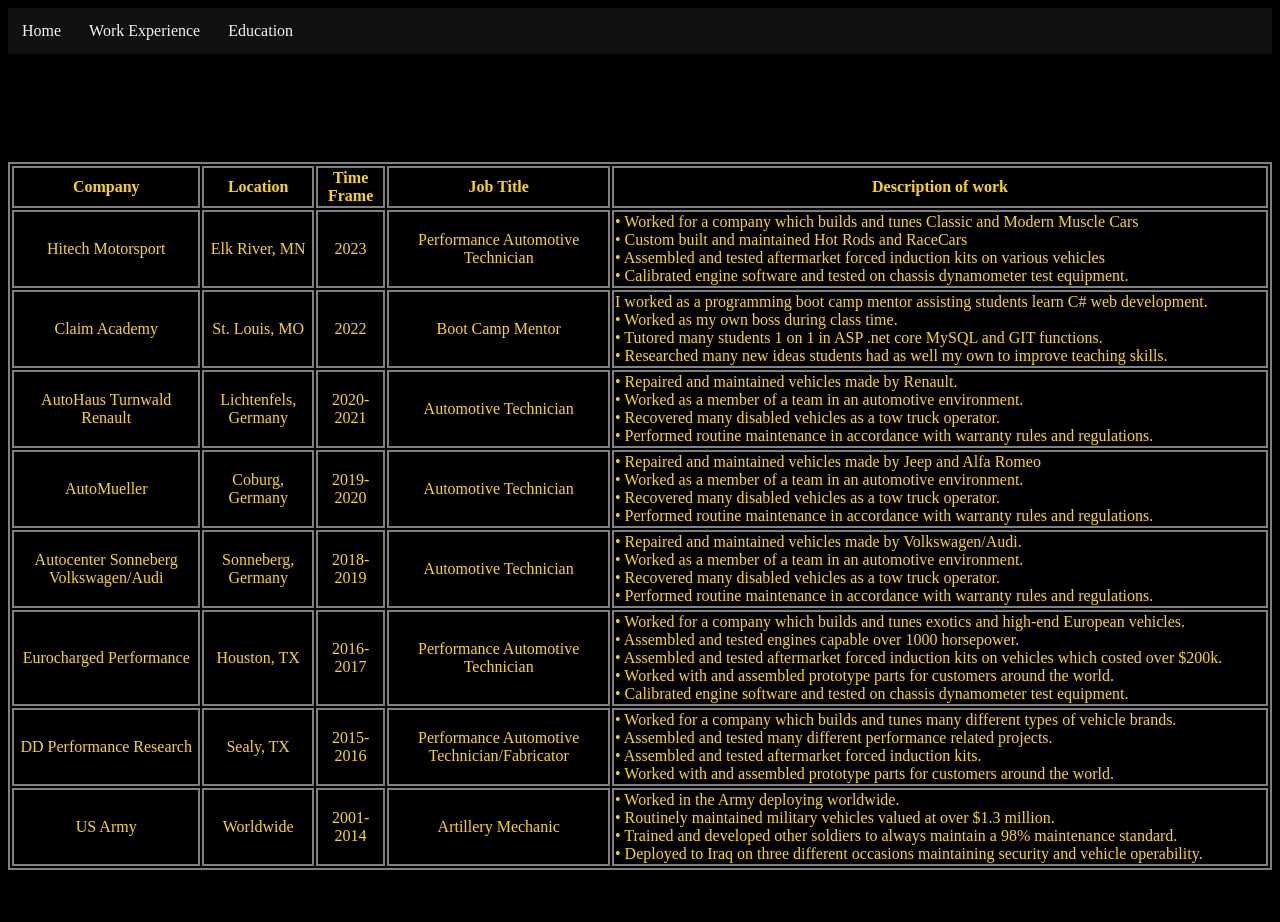
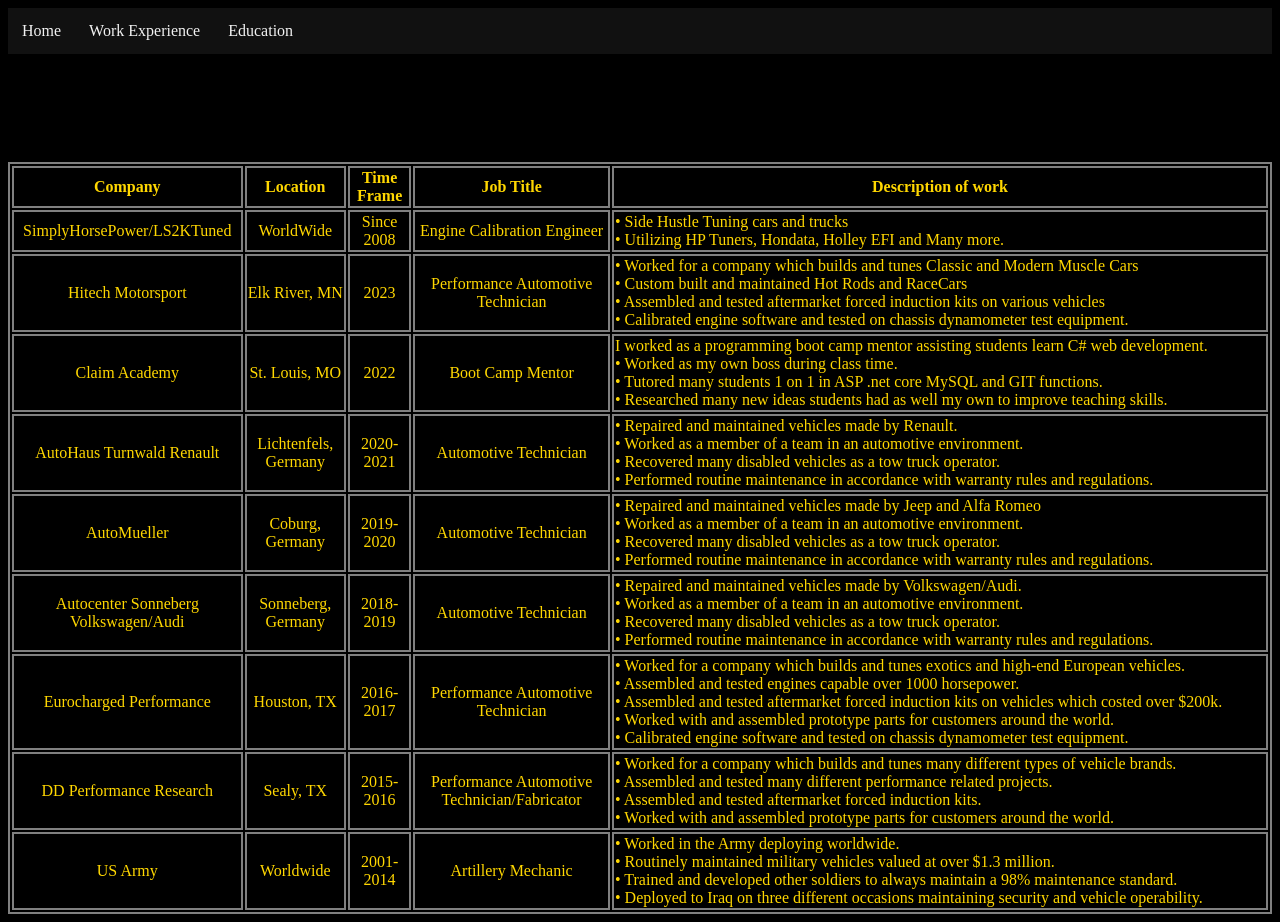
Before and after one commit to Rmix2021/Rmix2021.github.io, a plain HTML site: page workExperience.html in a window 1280 px wide. Before the commit the page ends 878 px from the top, so only its background shows below. Drawn offline with Linux system fonts and the light colour scheme.

Commit message:
AddedSideHustle

```diff
--- a/workExperience.html
+++ b/workExperience.html
@@ -18,6 +18,16 @@
             <th>Time Frame</th>
             <th>Job Title</th>
             <th style="width: 650px; ">Description of work</th>
+          </tr>
+          <tr>
+            <td>SimplyHorsePower/LS2KTuned</td>
+            <td>WorldWide</td>
+            <td>Since 2008</td>
+            <td>Engine Calibration Engineer</td>
+            <td style="text-align: left;">
+              •	Side Hustle Tuning cars and trucks<br>
+              • Utilizing HP Tuners, Hondata, Holley EFI and Many more.
+            </td>
           </tr>
           <tr>
             <td>Hitech Motorsport</td>
```
